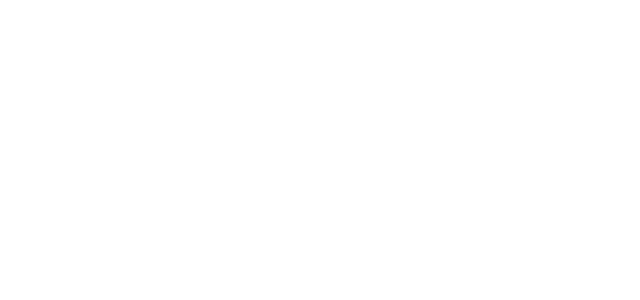
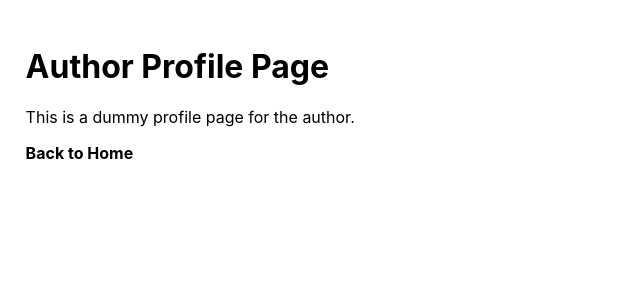
Before and after one commit to moonstruck2003/assignment-sd-lab-2200, a React (Create React App) app: page /author-profile in a window 1280 px wide. Before the commit this address had no page. Shown: the top 300 px of the page, without its empty margins (0-640 px from the left). Built offline with nearby package versions, Linux system fonts and the light colour scheme.

Commit message:
Added AurthorName with Clickable Link

```diff
--- a/src/App.js
+++ b/src/App.js
@@ -1,6 +1,7 @@
 import logo from './logo.svg';
 import './App.css';
 import Home from './pages/home';
+import AuthorProfile from './pages/AuthorProfile';
 import { BrowserRouter as Router, Routes, Route } from 'react-router-dom';
 import React,{useEffect,useState} from 'react';
 function App() {
@@ -8,6 +9,7 @@
     <Router>
       <Routes>
         <Route path="/" element={<Home />} />
+        <Route path="/author-profile" element={<AuthorProfile />} />
       </Routes>
     </Router>
   );
--- a/src/css/home.module.css
+++ b/src/css/home.module.css
@@ -76,3 +76,15 @@
   color: white;
   background-color: #2b2eff;
 }
+
+.authorLink {
+  color: black;
+  text-decoration: none;
+  font-weight: bold;
+  cursor: pointer;
+}
+
+.authorLink:hover {
+  text-decoration: underline;
+  color: #3700db;
+}
--- /dev/null
+++ b/src/pages/AuthorProfile.js
@@ -0,0 +1,16 @@
+import { Link } from 'react-router-dom';
+import styles from '../css/home.module.css';
+
+const AuthorProfile = () => {
+  return (
+    <div className={styles.TOTAL}>
+      <h1>Author Profile Page</h1>
+      <p>This is a dummy profile page for the author.</p>
+      <Link to="/" className={styles.authorLink}>
+        Back to Home
+      </Link>
+    </div>
+  );
+};
+
+export default AuthorProfile;
--- a/src/pages/home.js
+++ b/src/pages/home.js
@@ -1,6 +1,8 @@
 import { useState } from 'react';
 import styles from '../css/home.module.css';
+import { Link } from 'react-router-dom';
 import ReactPaginate from 'react-paginate';
+
 const Home = () => {
   const [currentPage, setCurrentPage] = useState(0);
   const comments = [
@@ -25,7 +27,9 @@
       <div className={styles.authorRow}>
         <div className={styles.avatarpic}></div>
         <div>
-          <p>Author Name</p>
+          <Link to="/author-profile" className={styles.authorLink}>
+          Author Name
+        </Link>
           <p>7 jan 2025</p>
         </div>
       </div>
@@ -48,7 +52,7 @@
             <div className={styles.authorRow}>
               <div className={styles.avatarpic}></div>
               <div>
-                <p className={styles.commentText}>Author Name</p>
+                <Link to="/author-profile" className={styles.authorLink}>Author Name</Link>
                 <p>7 Jan 2025</p>
               </div>
             </div>
```
